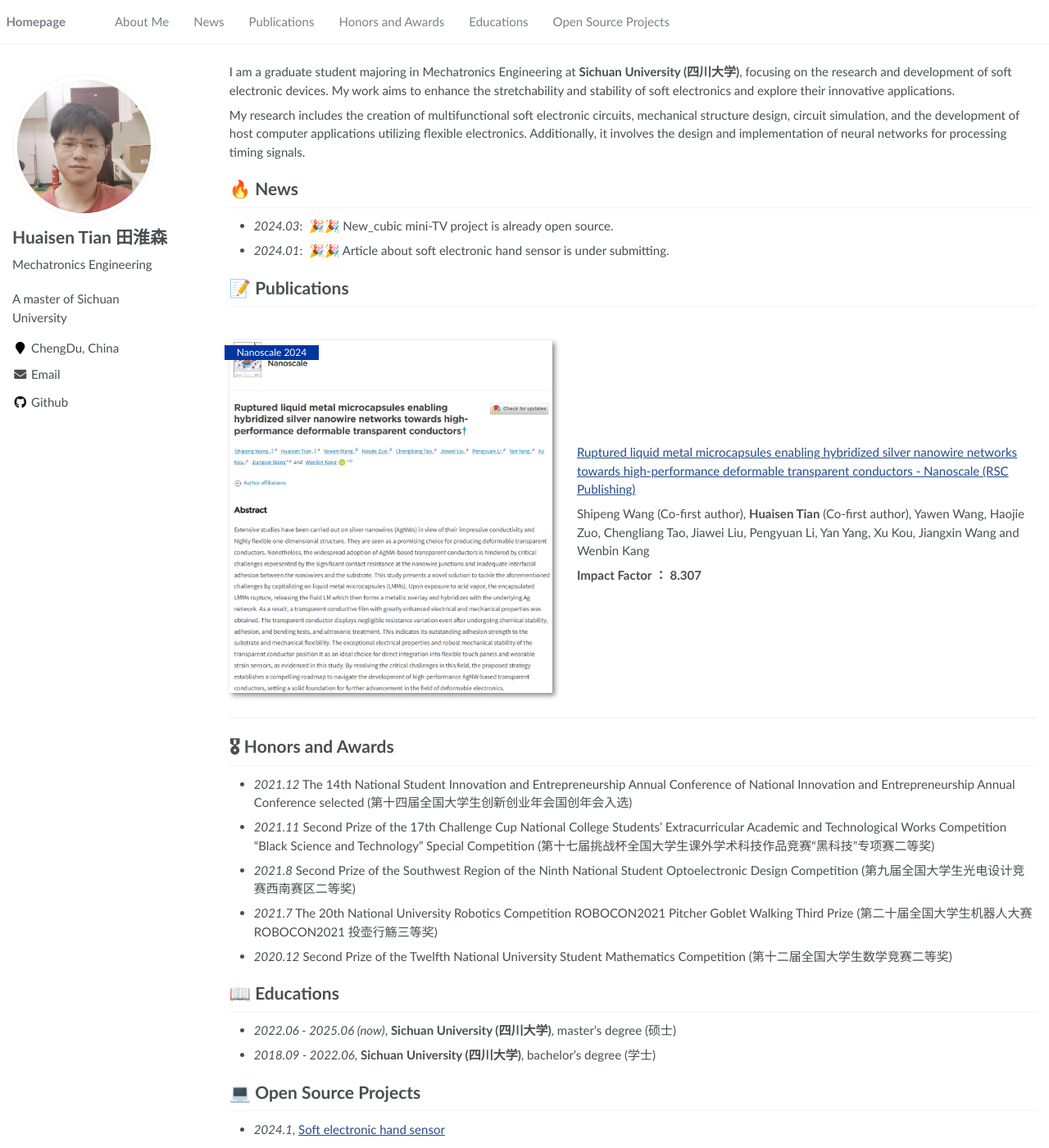
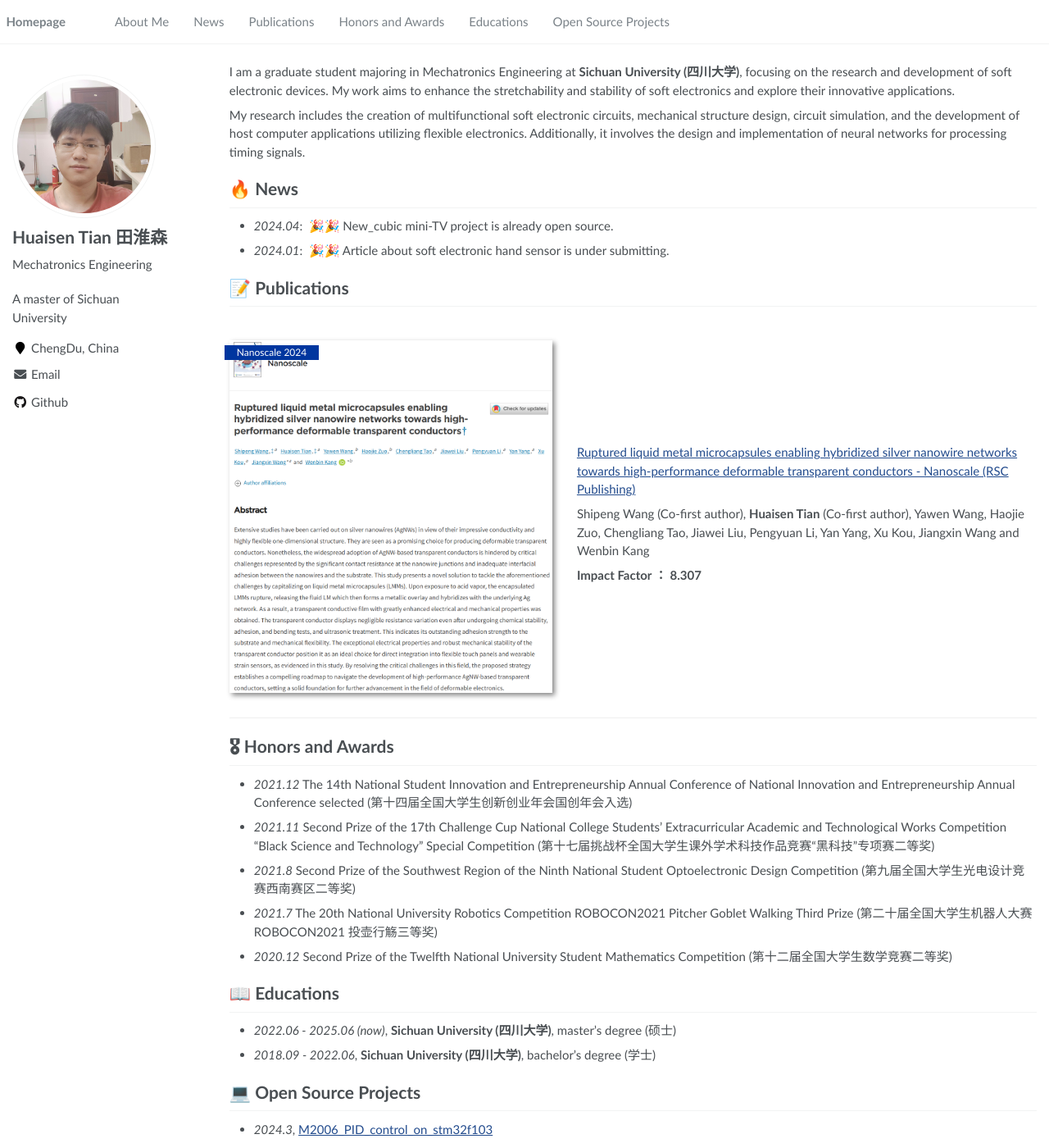
Before and after one commit to HuaisenTian/HuaisenTian.github.io, a Jekyll site: the page built from _pages/about.md, in a window 1280 px wide and 1400 px high. Shown: the whole window at 82% size. Built offline with Jekyll 4.4.1, drawn with Linux system fonts in a browser that asks for light colours.

Commit message:
Update about.md

```diff
--- a/_pages/about.md
+++ b/_pages/about.md
@@ -17,7 +17,7 @@ My research includes the creation of multifunctional soft electronic circuits, m
 
 
 # 🔥 News
-- *2024.03*: &nbsp;🎉🎉 New_cubic mini-TV project is already open source.
+- *2024.04*: &nbsp;🎉🎉 New_cubic mini-TV project is already open source.
 - *2024.01*: &nbsp;🎉🎉 Article about soft electronic hand sensor is under submitting.
 
 
@@ -54,6 +54,6 @@ Shipeng Wang (Co-first author), **Huaisen Tian** (Co-first author), Yawen Wang,
 
 # 💻 Open Source Projects
 
+- *2024.3*, [M2006_PID_control_on_stm32f103](https://github.com/HuaisenTian/M2006-3508_motor_control_on_STM32F103)
 - *2024.1*, [Soft electronic hand sensor](https://github.com/HuaisenTian/soft-hand)
-
 - *2023.9*, [QT-based serial port debugging assistant](https://github.com/HuaisenTian/serial_wave_port)
```
